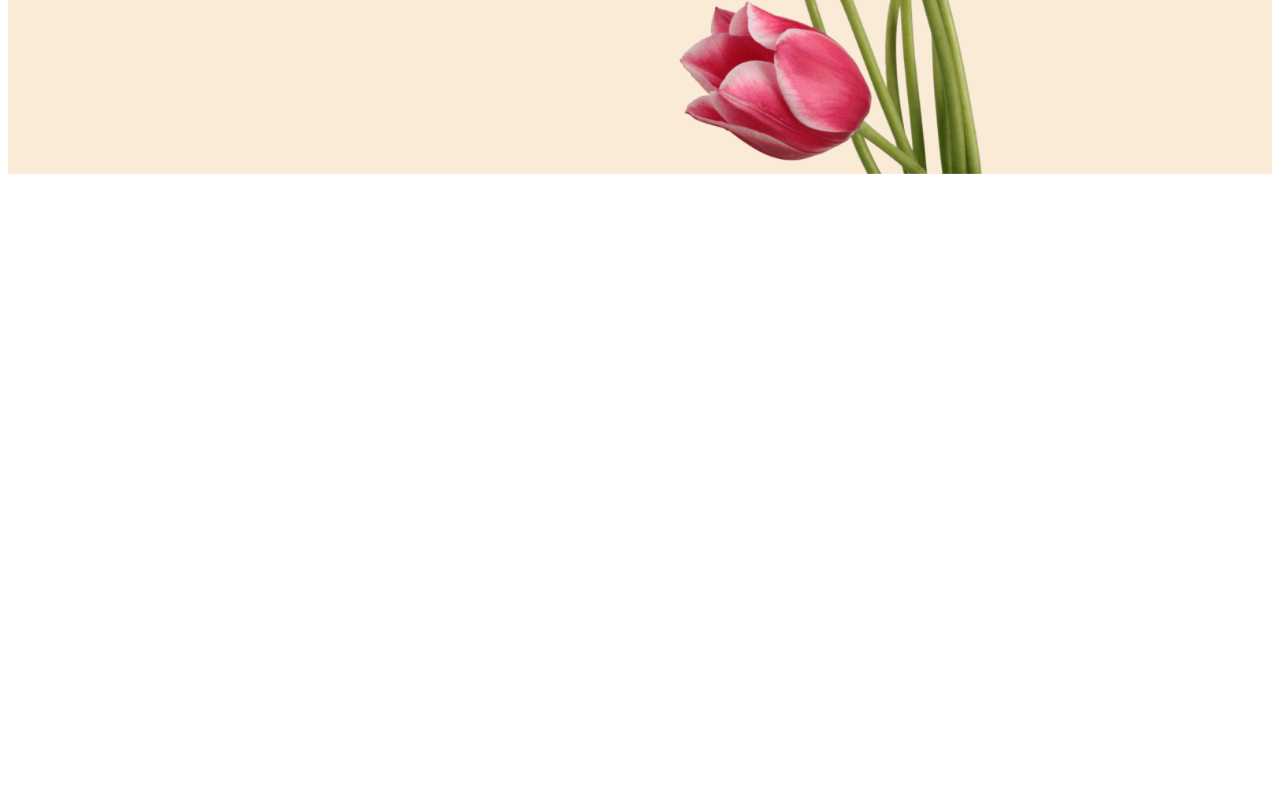
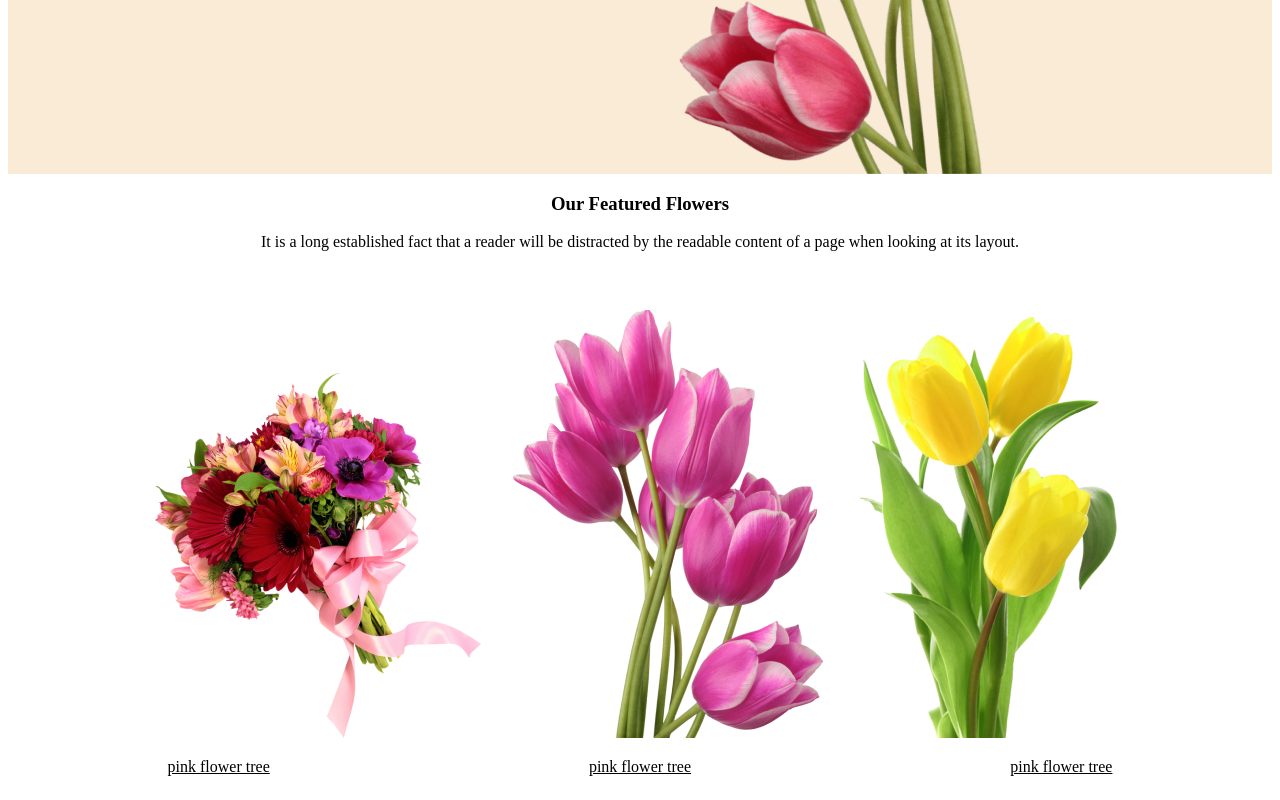
Before and after one commit to kashfianaherin/flower-shop, a plain HTML site: page index.html in a window 1280 px wide. Shown: the part 494-1294 px from the top of the page. Before the commit the page ends 800 px from the top, so only its background shows below. Drawn offline with Linux system fonts and the light colour scheme.

Commit message:
contant and image add

```diff
--- a/flower.css
+++ b/flower.css
@@ -22,3 +22,11 @@
     color: white;
     padding: 10px 20px;
 }
+.flower{
+    text-align: center;
+}
+.tulip{
+    display: flex;
+    justify-content: space-around;
+    align-items: center;
+}
--- a/index.html
+++ b/index.html
@@ -24,7 +24,22 @@
 
     </header>
     <main>
+        <section>
+            <div class="flower">
+                <h3>Our Featured Flowers</h3>
+                <p>It is a long established fact that a reader will be distracted by the readable content of a page when looking at its layout.</p>
+                <img src="Flower Asset/pngwing 5.png" alt="">
+                <img src="Flower Asset/pngwing 6.png" alt="">
+                <img src="Flower Asset/pngwing 7.png" alt="">
+                <div class="tulip">
+                    <p><u>pink flower tree </u></p>
+                <p><u>pink flower tree </u></p>
+                <p><u>pink flower tree </u></p>
 
+                </div>
+
+            </div>
+        </section>
 
     </main>
     <footer>
```
